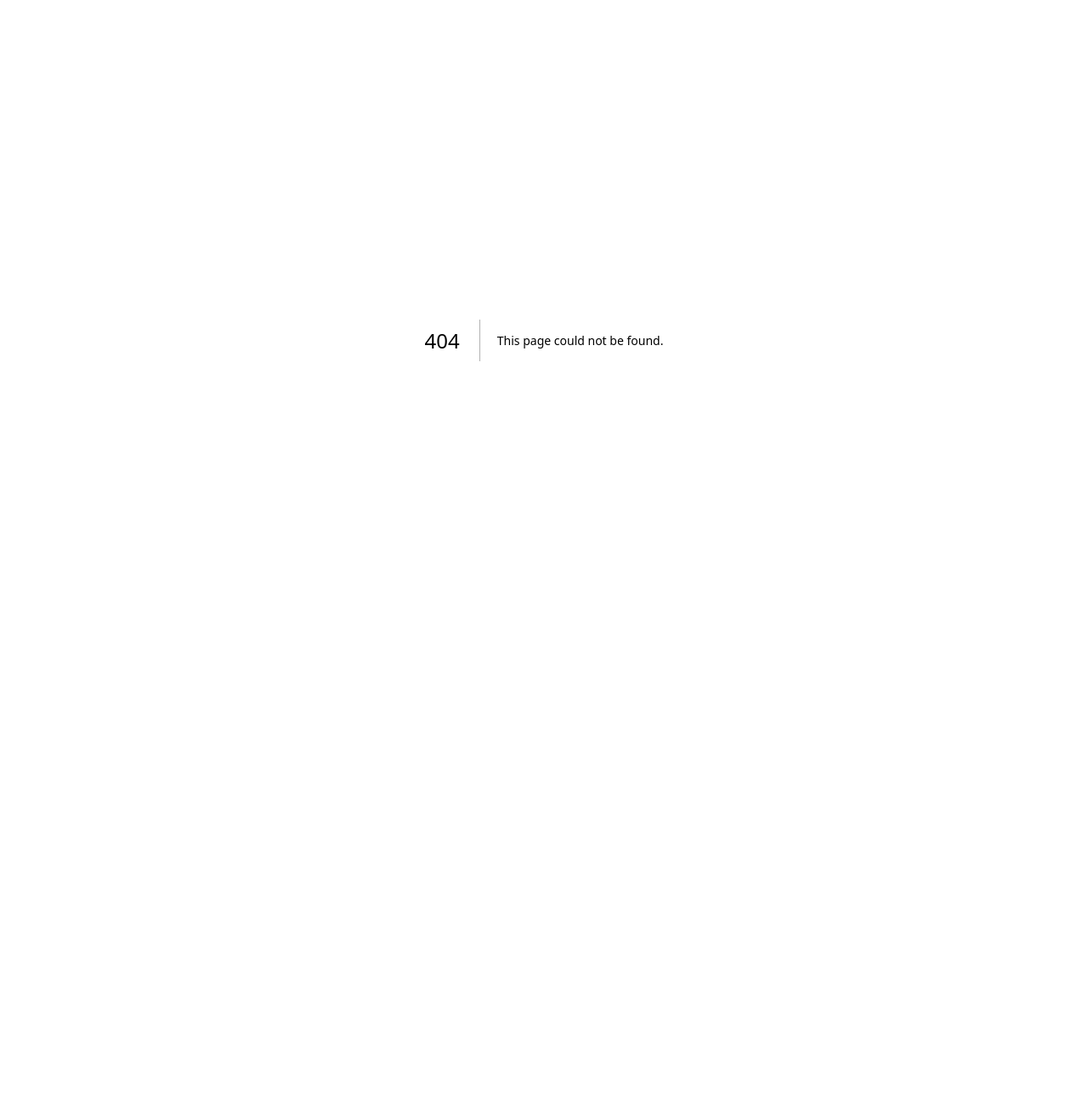
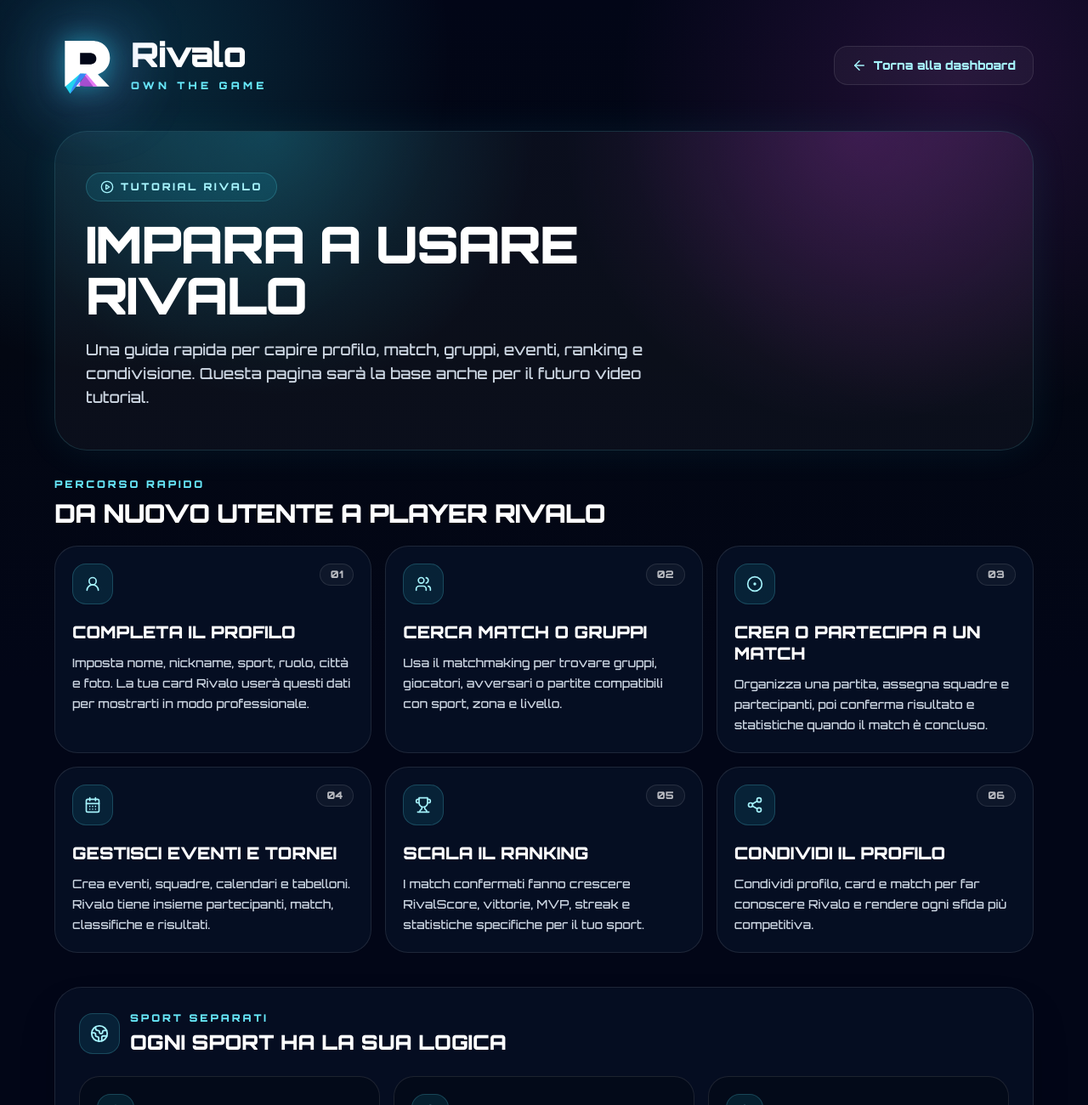
Before and after one commit to RivaloApp/rivalo-app, a Next.js app: page /tutorial in a window 1280 px wide. Before the commit this address had no page. Shown: the top 1300 px of the page at 85% size. Before the commit the page ends 800 px from the top, so only its background shows below. Built offline with nearby package versions, Linux system fonts and the light colour scheme.

Commit message:
Aggiunge pagina tutorial Rivalo

```diff
--- /dev/null
+++ b/app/tutorial/page.tsx
@@ -0,0 +1,259 @@
+"use client";
+
+import Link from "next/link";
+import RivaloLogo from "../../components/RivaloLogo";
+import {
+  ArrowLeft,
+  CalendarDays,
+  CircleDot,
+  Globe2,
+  MessageCircle,
+  PlayCircle,
+  Share2,
+  ShieldCheck,
+  Trophy,
+  UserRound,
+  Users,
+} from "lucide-react";
+
+const STEPS = [
+  {
+    title: "Completa il profilo",
+    text: "Imposta nome, nickname, sport, ruolo, città e foto. La tua card Rivalo userà questi dati per mostrarti in modo professionale.",
+    icon: <UserRound />,
+  },
+  {
+    title: "Cerca match o gruppi",
+    text: "Usa il matchmaking per trovare gruppi, giocatori, avversari o partite compatibili con sport, zona e livello.",
+    icon: <Users />,
+  },
+  {
+    title: "Crea o partecipa a un match",
+    text: "Organizza una partita, assegna squadre e partecipanti, poi conferma risultato e statistiche quando il match è concluso.",
+    icon: <CircleDot />,
+  },
+  {
+    title: "Gestisci eventi e tornei",
+    text: "Crea eventi, squadre, calendari e tabelloni. Rivalo tiene insieme partecipanti, match, classifiche e risultati.",
+    icon: <CalendarDays />,
+  },
+  {
+    title: "Scala il ranking",
+    text: "I match confermati fanno crescere RivalScore, vittorie, MVP, streak e statistiche specifiche per il tuo sport.",
+    icon: <Trophy />,
+  },
+  {
+    title: "Condividi il profilo",
+    text: "Condividi profilo, card e match per far conoscere Rivalo e rendere ogni sfida più competitiva.",
+    icon: <Share2 />,
+  },
+];
+
+const SPORT_RULES = [
+  {
+    title: "Calcetto",
+    text: "Gestisce ruoli, formazioni, gol, assist, MVP e statistiche dedicate ai portieri.",
+    icon: <ShieldCheck />,
+  },
+  {
+    title: "Padel",
+    text: "Usa logiche separate per set, coppie, vittorie, streak e continuità.",
+    icon: <CircleDot />,
+  },
+  {
+    title: "Tennis",
+    text: "Mantiene ranking e statistiche separate, senza mischiare i dati con gli altri sport.",
+    icon: <Globe2 />,
+  },
+];
+
+export default function TutorialPage() {
+  return (
+    <main className="min-h-screen overflow-x-hidden bg-[#020617] px-4 py-7 text-white sm:px-6 sm:py-10">
+      <div className="pointer-events-none fixed inset-0 bg-[radial-gradient(circle_at_12%_8%,rgba(34,211,238,.18),transparent_28%),radial-gradient(circle_at_88%_12%,rgba(217,70,239,.14),transparent_30%),linear-gradient(180deg,#020617_0%,#030712_52%,#020617_100%)]" />
+
+      <section className="relative z-10 mx-auto w-full max-w-6xl">
+        <div className="flex flex-col gap-5 sm:flex-row sm:items-center sm:justify-between">
+          <Link href="/dashboard" className="block w-fit">
+            <RivaloLogo />
+          </Link>
+
+          <Link
+            href="/dashboard"
+            className="inline-flex w-fit items-center gap-2 rounded-2xl border border-white/10 bg-white/[.04] px-5 py-3 text-sm font-black text-cyan-200 transition hover:bg-white/[.08]"
+          >
+            <ArrowLeft size={18} />
+            Torna alla dashboard
+          </Link>
+        </div>
+
+        <div className="mt-10 overflow-hidden rounded-[2.4rem] border border-cyan-300/15 bg-white/[.035] shadow-[0_0_45px_rgba(34,211,238,.08)]">
+          <div className="relative px-5 py-9 sm:px-9 sm:py-12">
+            <div className="absolute inset-0 bg-[radial-gradient(circle_at_22%_0%,rgba(34,211,238,.20),transparent_32%),radial-gradient(circle_at_82%_0%,rgba(217,70,239,.16),transparent_34%)]" />
+
+            <div className="relative max-w-3xl">
+              <div className="inline-flex items-center gap-2 rounded-full border border-cyan-300/20 bg-cyan-400/10 px-4 py-2 text-xs font-black uppercase tracking-[0.22em] text-cyan-200">
+                <PlayCircle size={16} />
+                Tutorial Rivalo
+              </div>
+
+              <h1 className="mt-5 text-4xl font-black uppercase leading-none tracking-tight sm:text-6xl">
+                Impara a usare Rivalo
+              </h1>
+
+              <p className="mt-5 max-w-2xl text-base font-medium leading-7 text-slate-300 sm:text-lg">
+                Una guida rapida per capire profilo, match, gruppi, eventi, ranking e condivisione. Questa pagina sarà la base anche per il futuro video tutorial.
+              </p>
+            </div>
+          </div>
+        </div>
+
+        <section className="mt-8">
+          <div className="flex items-end justify-between gap-4">
+            <div>
+              <div className="text-xs font-black uppercase tracking-[0.24em] text-cyan-300">
+                Percorso rapido
+              </div>
+
+              <h2 className="mt-2 text-3xl font-black uppercase tracking-tight">
+                Da nuovo utente a player Rivalo
+              </h2>
+            </div>
+          </div>
+
+          <div className="mt-5 grid gap-4 md:grid-cols-2 xl:grid-cols-3">
+            {STEPS.map((step, index) => (
+              <TutorialCard
+                key={step.title}
+                index={index + 1}
+                title={step.title}
+                text={step.text}
+                icon={step.icon}
+              />
+            ))}
+          </div>
+        </section>
+
+        <section className="mt-10 rounded-[2rem] border border-white/10 bg-[#071126]/75 p-5 shadow-2xl sm:p-7">
+          <div className="flex items-center gap-3">
+            <div className="flex h-12 w-12 items-center justify-center rounded-2xl border border-cyan-300/20 bg-cyan-400/10 text-cyan-200">
+              <Globe2 size={22} />
+            </div>
+
+            <div>
+              <div className="text-xs font-black uppercase tracking-[0.24em] text-cyan-300">
+                Sport separati
+              </div>
+
+              <h2 className="mt-1 text-2xl font-black uppercase">
+                Ogni sport ha la sua logica
+              </h2>
+            </div>
+          </div>
+
+          <div className="mt-6 grid gap-4 md:grid-cols-3">
+            {SPORT_RULES.map((rule) => (
+              <div
+                key={rule.title}
+                className="rounded-[1.5rem] border border-white/10 bg-black/25 p-5"
+              >
+                <div className="flex h-11 w-11 items-center justify-center rounded-2xl border border-cyan-300/20 bg-cyan-400/10 text-cyan-200 [&>svg]:h-5 [&>svg]:w-5">
+                  {rule.icon}
+                </div>
+
+                <div className="mt-4 text-lg font-black uppercase">
+                  {rule.title}
+                </div>
+
+                <p className="mt-2 text-sm font-medium leading-6 text-slate-300">
+                  {rule.text}
+                </p>
+              </div>
+            ))}
+          </div>
+        </section>
+
+        <section className="mt-10 grid gap-4 lg:grid-cols-[1fr_360px]">
+          <div className="rounded-[2rem] border border-lime-300/15 bg-lime-400/10 p-6">
+            <div className="text-xs font-black uppercase tracking-[0.24em] text-lime-200">
+              Consiglio
+            </div>
+
+            <h2 className="mt-2 text-2xl font-black uppercase">
+              Conferma solo risultati reali
+            </h2>
+
+            <p className="mt-3 text-sm font-bold leading-6 text-lime-50/90">
+              Rivalo diventa interessante quando risultati, statistiche e ranking sono affidabili. Usa match confermati, FairPlay e ruoli corretti per mantenere la competizione pulita.
+            </p>
+          </div>
+
+          <div className="rounded-[2rem] border border-fuchsia-300/15 bg-fuchsia-400/10 p-6">
+            <div className="text-xs font-black uppercase tracking-[0.24em] text-fuchsia-200">
+              Prossimamente
+            </div>
+
+            <h2 className="mt-2 text-2xl font-black uppercase">
+              Video tutorial
+            </h2>
+
+            <p className="mt-3 text-sm font-bold leading-6 text-fuchsia-50/90">
+              Questa sezione potrà ospitare un video dimostrativo riutilizzabile anche per contenuti social e sponsorizzate.
+            </p>
+          </div>
+        </section>
+
+        <div className="mt-10 flex flex-col gap-3 sm:flex-row">
+          <Link
+            href="/profile"
+            className="inline-flex items-center justify-center rounded-2xl bg-gradient-to-r from-cyan-500 to-blue-600 px-6 py-4 text-sm font-black uppercase text-white transition hover:scale-[1.02]"
+          >
+            Completa il profilo
+          </Link>
+
+          <Link
+            href="/opponents"
+            className="inline-flex items-center justify-center gap-2 rounded-2xl border border-cyan-300/20 bg-cyan-400/10 px-6 py-4 text-sm font-black uppercase text-cyan-100 transition hover:bg-cyan-400/20"
+          >
+            <MessageCircle size={18} />
+            Vai al matchmaking
+          </Link>
+        </div>
+      </section>
+    </main>
+  );
+}
+
+function TutorialCard({
+  index,
+  title,
+  text,
+  icon,
+}: {
+  index: number;
+  title: string;
+  text: string;
+  icon: React.ReactNode;
+}) {
+  return (
+    <div className="group min-w-0 rounded-[1.7rem] border border-white/10 bg-[#071126]/80 p-5 transition hover:-translate-y-1 hover:border-cyan-300/30">
+      <div className="flex items-start justify-between gap-4">
+        <div className="flex h-12 w-12 shrink-0 items-center justify-center rounded-2xl border border-cyan-300/20 bg-cyan-400/10 text-cyan-200 [&>svg]:h-5 [&>svg]:w-5">
+          {icon}
+        </div>
+
+        <div className="rounded-full border border-white/10 bg-white/[.04] px-3 py-1 text-xs font-black text-white/70">
+          {String(index).padStart(2, "0")}
+        </div>
+      </div>
+
+      <h3 className="mt-5 text-xl font-black uppercase leading-tight">
+        {title}
+      </h3>
+
+      <p className="mt-3 text-sm font-medium leading-6 text-slate-300">
+        {text}
+      </p>
+    </div>
+  );
+}
```
